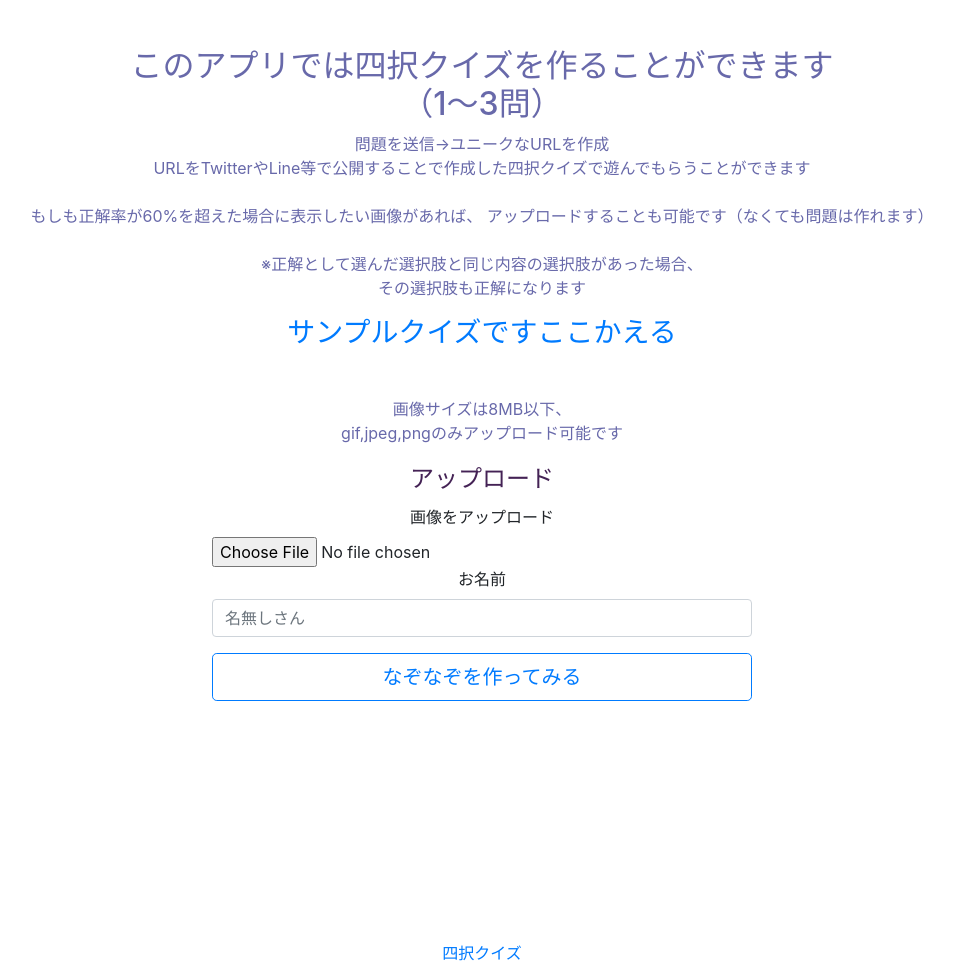
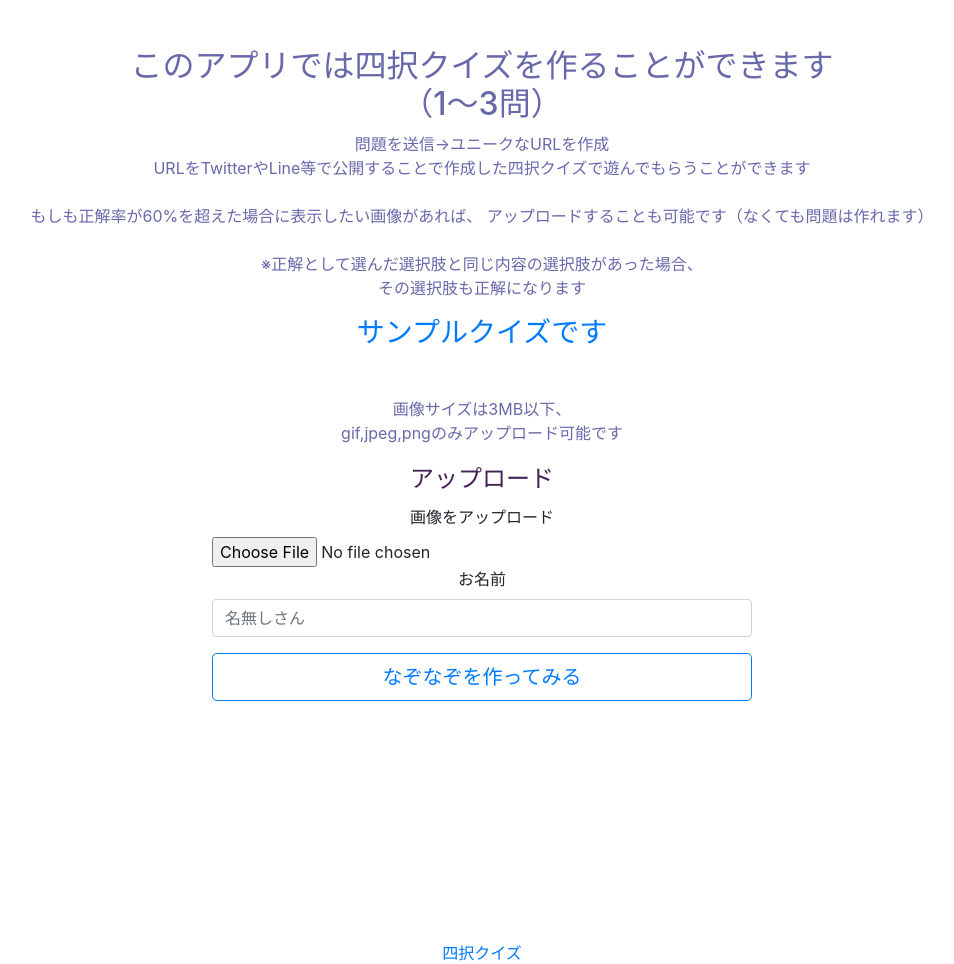
Before and after one commit to oyo6464/flask_s3_jiro, a Flask app: page / in a window 1280 px wide. Shown: the part 117-1081 px from the top of the page, without its empty margins (158-1112 px from the left). Run offline with Flask 2, Linux system fonts and the light colour scheme; some libraries are stand-ins or nearby versions.

Commit message:
サンプルリンク変更

```diff
--- a/app.py
+++ b/app.py
@@ -1,6 +1,6 @@
 from flask import Flask, redirect, request
-from flask import render_template, send_file #send_file未使用
-import os, json # json未使用
+from flask import render_template, send_file #send_file現在未使用
+import os, json
 import uuid
 from tinydb import where, TinyDB
 import boto3
@@ -16,15 +16,15 @@ Tiny_json = BASE_DIR + "/data/data.json"
 
 #画像表示に使う
 IMAGES_URL = BASE_DIR + "/static/userimage/"
-#投稿データ 8MB以上は受け付けない
-app.config["MAX_CONTENT_LENGTH"] = 1024 * 1024 * 8
+#投稿データ 3MB以上は受け付けない
+app.config["MAX_CONTENT_LENGTH"] = 1024 * 1024 * 3
 #s3
 BUCKET = "oyoyo6464"
 
 
 
 
-#画像は任意　入口で名前を書く
+#画像は任意
 @app.route("/")
 def index():
     return render_template("index.html")
@@ -45,7 +45,7 @@ def upload():
     #名前と画像（なかったら""で保存）
     meta  = {
         "p_name":request.form.get("name","名無しさん"),
-        "p_filename":upfile_get.filename,
+        "p_filename":upfile_get.filename
     }
     #URL 作成　uuid でユニークなIDを生成
     random_id = "FS_" + uuid.uuid4().hex
@@ -85,7 +85,7 @@ def upload_2(id):
         "correct_answer":request.form.get("radio"),
         "question_count":1
     }
-    db.update(q_1,where("id") ==id)#idが一致したらデータをついか
+    db.update(q_1,where("id") ==id)#idが一致したらデータを追加
     upload_file("data/data.json", BUCKET)
     meta = db.get(where("id") ==id)
 
@@ -116,7 +116,7 @@ def upload_3(id):
     return render_template("quiz_creation_3.html",meta=meta,url = make_url,id=meta["id"])
 
 
-#3問目の投稿を受けるページもう終わり！
+#3問目の投稿を受けるページ　ここで終了
 @app.route("/upload_4/<id>",methods=["POST"])
 def upload_4(id):
     db = TinyDB(Tiny_json)
@@ -145,7 +145,7 @@ def upload_4(id):
 
 
 #---------------------------------------------------------------------------------------#
-#問題に答えるページに飛ぶ権利があるかジャッジ 直接URLで来る
+#問題に答えるページに飛ぶ権利があるかチェック 直接URLで来る
 @app.route("/download/<id>")
 def download(id):#<id>　が引数として入る
 
@@ -164,7 +164,7 @@ def download(id):#<id>　が引数として入る
 def answer(id):
     #正解数カウント
     c_a_count = 0
-    #ご褒美ページに飛べるか
+    #ご褒美のページに飛べるか
     g_mode = False
 
     #まず投稿者のデータを引っ張ってくる(答え合わせ)
@@ -179,7 +179,7 @@ def answer(id):
     #ユーザーの答えそのもの
     user_answer_1 = request.form.get("radio")#例"{{meta.p_option_1}}"等の文字が入る
     #投稿者が指定した答えでキーを作る
-    kotae_key1 = "p_option_"+ meta["correct_answer"] #"p_option_2"みたいなのができる
+    kotae_key1 = "p_option_"+ meta["correct_answer"] #例 "p_option_2"
     #投稿者の答えそのもの
     kotae_1 = meta[kotae_key1]
     if kotae_1 == user_answer_1:#答えそのもの==答えそのもの("例{{meta.p_option_1}}")
@@ -229,7 +229,7 @@ def answer(id):
                             )
 
 
-#ご褒美ルート たどり着けた
+#ご褒美ルート
 @app.route("/gohoubi/<id>",methods=["POST"])
 def gohoubi(id):
 
@@ -257,13 +257,13 @@ def gohoubi(id):
 def app_notfound(e):
     return render_template("msg.html",message="存在しないページです",message2=e)
 
-#送信ファイルサイズがnMBを超えたときのエラー ※家ではうまくいかない
+#送信ファイルサイズがnMBを超えたときのエラー
 @app.errorhandler(413)
 def app_gazousippai(e):
-    return render_template("msg.html",message="アップロードできるファイルサイズは8MB以下です",message2=e)
+    return render_template("msg.html",message="アップロードできるファイルサイズは3MB以下です",message2=e)
 
 
-#405 POSTしてないのにリンク更新しちゃったときとか
+#405 POSTしてないのにリンクを更新等
 @app.errorhandler(405)
 def app_405(e):
     return render_template("msg.html",message="エラーが発生しました",message2=e)
@@ -280,4 +280,4 @@ def rensyu():
 
 if __name__ == "__main__":
     # app.run(host="0.0.0.0")
-    app.run(host="0.0.0.0",debug=True)
+    app.run(host="0.0.0.0")
--- a/templates/index.html
+++ b/templates/index.html
@@ -30,7 +30,7 @@
           ※正解として選んだ選択肢と同じ内容の選択肢があった場合、<br>
           その選択肢も正解になります</p>
           <!-- http://localhost:5000/download/FS_9597006402e44b469c366468e0f60110 -->
-          <h3><a href="https://oyoyo6486.herokuapp.com/download/FS_9597006402e44b469c366468e0f60110">サンプルクイズですここかえる</a></h3>
+          <h3><a href="https://oyo6464.herokuapp.com/download/FS_2da7a9306ec94274a2037125d6638489">サンプルクイズです</a></h3>
       <!-- </div> -->
     </div>
 
@@ -38,7 +38,7 @@
 
       <form action="/upload" method="POST" enctype="multipart/form-data" autocomplete="off">
         <filedset>
-          <p>画像サイズは8MB以下、<br>gif,jpeg,pngのみアップロード可能です</p>
+          <p>画像サイズは3MB以下、<br>gif,jpeg,pngのみアップロード可能です</p>
           <legend>アップロード</legend>
           <div class="row">
             <div class="col-6 offset-3 -md-12">
```
Also changed, not shown: README.md.
